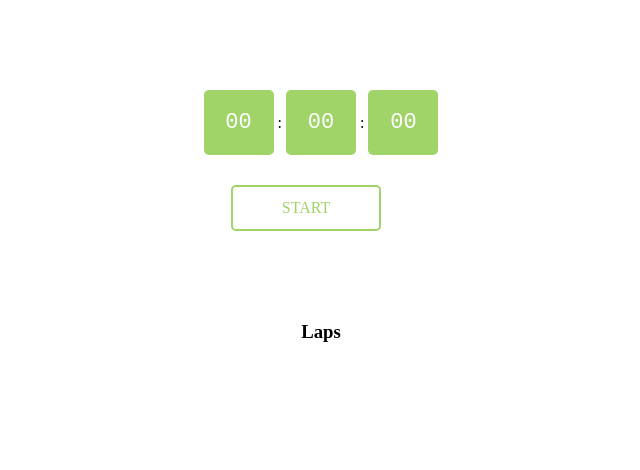
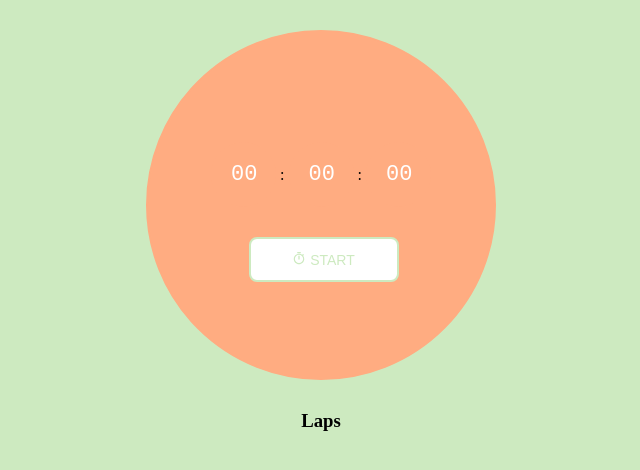
Before and after one commit to Shopify/eng-intern-assessment-react, a React app: page / in a window 1280 px wide. Shown: the top 470 px of the page, without its empty margins (319-959 px from the left). Built offline with nearby package versions, Linux system fonts and the light colour scheme.

Commit message:
Update versio of project

```diff
--- a/package.json
+++ b/package.json
@@ -13,7 +13,9 @@
   "license": "ISC",
   "dependencies": {
     "react": "^18.2.0",
-    "react-dom": "^18.2.0"
+    "react-circular-progressbar": "^2.1.0",
+    "react-dom": "^18.2.0",
+    "react-icons": "^5.0.1"
   },
   "jest": {
     "transform": {
--- a/src/App.css
+++ b/src/App.css
@@ -1,5 +1,5 @@
 body {
-    background: #fff;
+    background: #CDEAC0;
     background-repeat: no-repeat;
     background-size: cover;
 
@@ -20,11 +20,14 @@ body {
   }
 
   .clock-holder {
-    width: 100%;
-    background: #fff;
+    height: 350px;
+    width: 350px;
+    background: #FFAC81;
     margin: 30px auto;
     position: relative;
-    border-radius: 5px;
+    border-radius: 50%;
+    place-items: center;
+    border: 2px solid #FFAC81;
   }
 
 
@@ -34,24 +37,26 @@ body {
   }
 
   .stopwatch span{
-    background:#a0d468;
+    background:#FFAC81;
     color: #fff;
     display: inline-block;
     font-family: monospace;
     font-size: 22px;
     padding: 20px;
-    border-radius: 5px;
-    width: 70px;
+    border-radius: 50%;
+    width: 65px;
+    margin-top: 50px;
   }
 
   .stopwatch .stopwatch-btn {
     background: #fff;
     margin-top: 30px;
-    margin-left: 40%;
-    border-radius: 5px;
+    margin-left: 5px;
+    justify-content: space-between;
+    border-radius: 8px;
     border: none;
     padding: 12px 20px;
-    font-size: 16px;
+    font-size: 14px;
     text-transform: uppercase;
     width: 150px;
     transition: background 1s;
@@ -72,8 +77,10 @@ body {
   .lap-list li {
     margin: 10px 0;
     font-size: 18px;
-    background: #3498db;
+    background: #FFAC81;
     color: #fff;
     padding: 8px;
     border-radius: 5px;
+    width: 350px;
+    margin-left: 31%;
   }
--- a/src/Lap.tsx
+++ b/src/Lap.tsx
@@ -1,17 +1,17 @@
 import React from 'react';
 import { Time } from './useTimer';
+import { padNum } from './utils';
 
-const formatTimeUnit = (timeUnit: number) => {
-    return timeUnit < 10 ?  `0${timeUnit}` : timeUnit;
-  }
+// Helper function to format the entire time object as a string
+const formatTime = (time: Time) => `${padNum(time.h)}:${padNum(time.m)}:${padNum(time.s)}.${padNum(time.ms)}`;
 
-const formatTime = (time: Time) => `${formatTimeUnit(time.h)}:${formatTimeUnit(time.m)}:${formatTimeUnit(time.s)}.${formatTimeUnit(time.ms)}`;
-
+// Lap renders a list of lap times
 const Lap = ({ laps }: { laps: Time[] }) => {
     return (
         <div className="lap-container">
             <h3>Laps</h3>
             <ul className='lap-list'>
+                {/* Latest lap times are displayed at the top */}
                 {laps.slice().reverse().map((lap, index) => (
                     <li key={index}>{formatTime(lap)}</li>
                 ))}
--- a/src/StopWatch.tsx
+++ b/src/StopWatch.tsx
@@ -3,32 +3,38 @@ import TimeDisplay from './TimeDisplay';
 import Lap from './Lap';
 import StopWatchButton, { ButtonVariant } from './StopWatchButton';
 import useTimer, { TimerStatus } from './useTimer';
-
+import { IoMdStopwatch } from "react-icons/io";
+import { LuTimerReset } from "react-icons/lu";
+import { FaRegStopCircle } from "react-icons/fa";
+import { VscDebugRestart } from "react-icons/vsc";
 
 export default function StopWatch() {
     const { time, status, laps, controls } = useTimer();
 
+    // Create different buttons based on the current timer status
     let buttons: React.ReactNode[] = [];
     if (status === TimerStatus.Unstarted) {
         buttons = [
-            <StopWatchButton variant={ButtonVariant.Green} onClick={controls.start}>Start</StopWatchButton>,
+            <StopWatchButton variant={ButtonVariant.Green} onClick={controls.start}><IoMdStopwatch /> Start</StopWatchButton>,
         ];
     } else if (status === TimerStatus.Running) {
         buttons = [
-            <StopWatchButton variant={ButtonVariant.Red} onClick={controls.stop}>Stop</StopWatchButton>,
-            <StopWatchButton variant={ButtonVariant.Yellow} onClick={controls.reset}>Reset</StopWatchButton>,
+            <StopWatchButton variant={ButtonVariant.Red} onClick={controls.stop}><FaRegStopCircle /> Stop</StopWatchButton>,
+            <StopWatchButton variant={ButtonVariant.Yellow} onClick={controls.reset}><LuTimerReset /> Reset</StopWatchButton>,
         ];
     } else if (status === TimerStatus.Paused) {
         buttons = [
-            <StopWatchButton variant={ButtonVariant.Green} onClick={controls.resume}>Resume</StopWatchButton>,
-            <StopWatchButton variant={ButtonVariant.Yellow} onClick={controls.reset}>Reset</StopWatchButton>,
+            <StopWatchButton variant={ButtonVariant.Green} onClick={controls.resume}><VscDebugRestart /> Resume</StopWatchButton>,
+            <StopWatchButton variant={ButtonVariant.Yellow} onClick={controls.reset}><LuTimerReset /> Reset</StopWatchButton>,
         ]
     }
 
+    // Add a Lap button if the timer is running or paused
     if (status === TimerStatus.Running || status === TimerStatus.Paused) {
         buttons.push(
-            <StopWatchButton variant={ButtonVariant.Green} onClick={controls.addLap}>Lap</StopWatchButton>)
+            <StopWatchButton variant={ButtonVariant.Green} onClick={controls.addLap}><IoMdStopwatch /> Lap</StopWatchButton>)
     }
+
 
     return (
         <div>
--- a/src/StopWatchButton.tsx
+++ b/src/StopWatchButton.tsx
@@ -6,29 +6,31 @@ export enum ButtonVariant {
     Red,
 }
 
+// Determines the button color based on the button variant
 const colorForVariant = (variant: ButtonVariant) => {
     switch(variant) {
         case ButtonVariant.Green:
-            return '#a0d468';
+            return '#CDEAC0'; // Green color
         case ButtonVariant.Yellow:
-            return '#FFce54';
+            return '#EFE9AE'; //Yellow color
         case ButtonVariant.Red:
-                return '#e9573f';
+            return '#FF928B'; // Red color
     }
-
 }
 
 type StopWatchButtonProps = { variant: ButtonVariant, children: React.ReactNode, onClick: () => void }
 
+// StopWatchButton renders a styled button based on the provided variant
 export default function StopWatchButton({ variant, children, onClick }: StopWatchButtonProps) {
-    // decide on the color based on props.variant
+    // Determinate the color based on the provide props.variant
     const color = colorForVariant(variant);
+
     return(
-        <div className="stopwatch-btn" style={{
+        <button className="stopwatch-btn" style={{
             border: `2px solid ${color}`,
             color,
         }} onClick={onClick}>
             {children}
-        </div>
+        </button>
     )
 }
--- a/src/TimeDisplay.tsx
+++ b/src/TimeDisplay.tsx
@@ -1,20 +1,21 @@
 import React from 'react';
 import { Time } from './useTimer';
+import { padNum } from './utils';
 
-const formatNum = (n: number) => String(n).padStart(2, '0')
-
+// TimeDisplay displays a time in hours, minutes, seconds, miliseconds
 function TimeDisplay(props: { time: Time }) {
+    // Display hours only if it is non-zero
     let h: React.ReactNode = '';
     if (props.time.h !== 0) {
-        h = <span>{formatNum(props.time.h % 100)}</span>
+        h = <span>{padNum(props.time.h % 100)}</span>
     }
 
     return (
         <div>
             {h}{'  '}
-            <span>{formatNum(props.time.m)}</span>{' : '}
-            <span>{formatNum(props.time.s)}</span>{' : '}
-            <span>{formatNum(props.time.ms)}</span>{' '}
+            <span>{padNum(props.time.m)}</span>{' : '}
+            <span>{padNum(props.time.s)}</span>{' : '}
+            <span>{padNum(props.time.ms / 10)}</span>{' '}
         </div>
     );
 }
--- a/src/useTimer.tsx
+++ b/src/useTimer.tsx
@@ -13,12 +13,18 @@ export type Time = {
     ms: number;
 }
 
+// Custom hook for managing timer state
 const useTimer = () => {
+  // State variables for time, interval ID, timer status, and laps
     const [time, setTime] = useState<Time>({ms:0, s:0, m:0, h:0});
     const [intervalTimeout, setIntervalTimeout] = useState<NodeJS.Timer>();
     const [status, setStatus] = useState(TimerStatus.Unstarted);
     const [laps, setLaps] = useState<Time[]>([]);
 
+    // Variables to keep track of update time values
+    let updatedMs = time.ms, updatedS = time.s, updatedM = time.m, updatedH = time.h;
+
+    // Starts the timer ticking every 10ms
     const start = () => {
       if (status !== TimerStatus.Running) {
         setStatus(TimerStatus.Running);
@@ -26,22 +32,25 @@ const useTimer = () => {
       }
     };
 
-    var updatedMs = time.ms, updatedS = time.s, updatedM = time.m, updatedH = time.h;
-
+    // Tick time forward by 10 milliseconds
     const run = () => {
       updatedMs += 10;
+
       if(updatedM == 60){
         updatedH++;
         updatedM = 0;
       }
+
       if(updatedS == 60){
         updatedM++;
         updatedS = 0;
       }
+
       if(updatedMs == 1000){
         updatedS++;
         updatedMs = 0;
       }
+
       return setTime({ms:updatedMs, s:updatedS, m:updatedM, h:updatedH});
     };
 
@@ -63,6 +72,7 @@ const useTimer = () => {
       setLaps([...laps, time]);
     }
 
+    // Return the timer state and control functions
     return {
       time, status, laps, controls: { start,  stop, reset, resume, addLap },
     }
--- /dev/null
+++ b/src/utils.ts
@@ -0,0 +1,2 @@
+// The timer usually shows numbers with 2 digits
+export const padNum = (n: number, digits: number = 2) => String(n).padStart(digits, '0')
```
Also changed, not shown: 1 other file (tests, documents, lock files or other folders).
